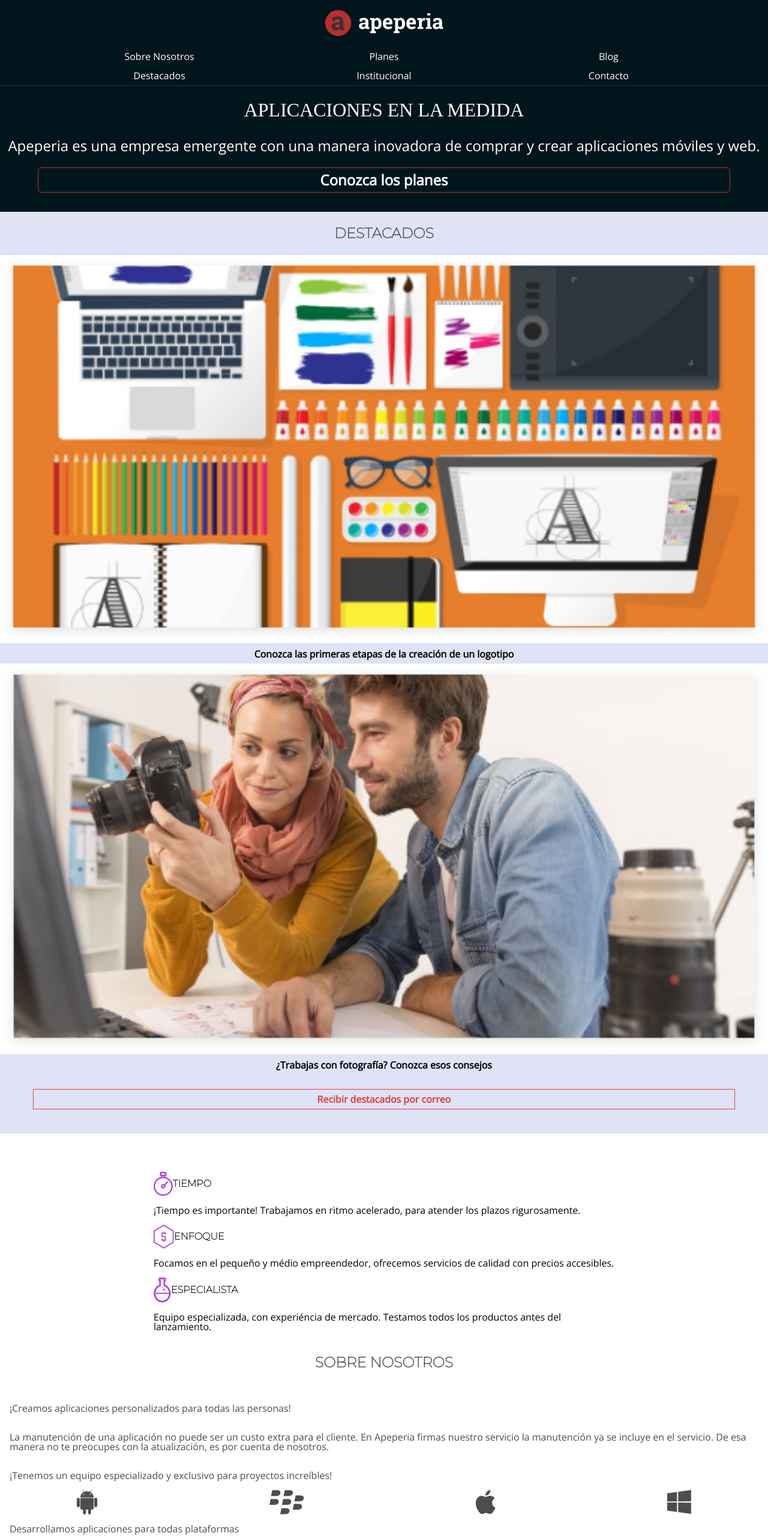
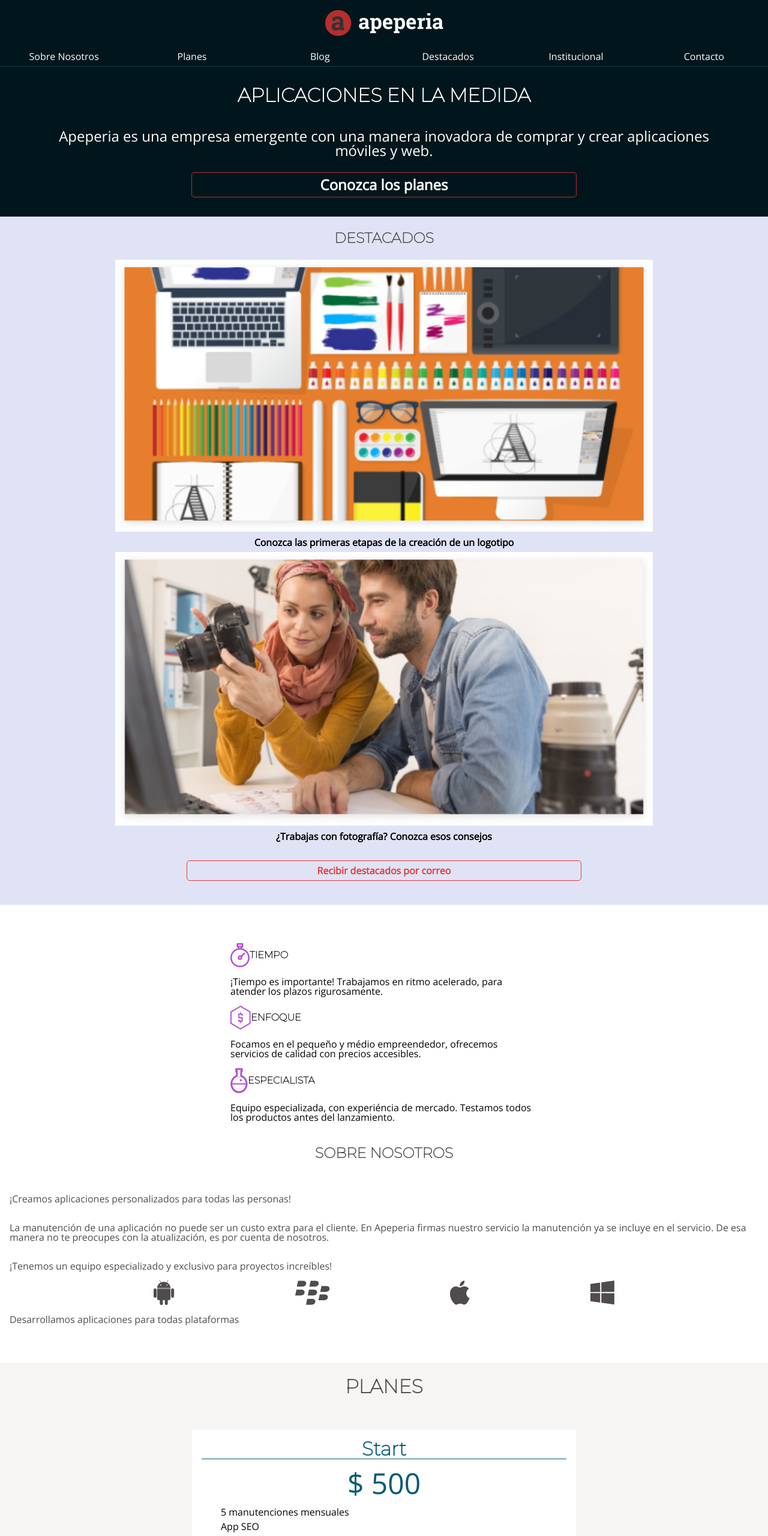
Before and after one commit to miguell29/apeperia-curso-de-alura, a plain HTML site: page index.html in a window 1280 px wide. Shown: the top 2560 px of the page at 60% size. Drawn offline with nearby package versions, Linux system fonts and the light colour scheme.

Commit message:
se completo los estilos css para pantallas de tablets

```diff
--- a/css/contacto.css
+++ b/css/contacto.css
@@ -14,9 +14,23 @@
     border-radius: 5px;
 }
 
+
+/****** PANTALLA PARA SMARTPHONES *******/
+
 @media all and (min-width:320px){
     .institucional img{
         width: 100%;
         padding: 2rem 0;
     }
 }
+
+
+/********* PANTALLA PARA TABLETS **********/
+@media all and (min-width:480px){
+    .contacto-boton{
+        width: 40%;
+    }
+    .institucional img{
+        width: 80%;
+    }
+}
--- a/css/destacados.css
+++ b/css/destacados.css
@@ -22,8 +22,13 @@ h2{
     font-weight: bold;
     font-size: 1rem;
     border: #E33B3B solid 1px;
+    border-radius: 5px;
 
 }
+
+
+/****** PANTALLA PARA SMARTPHONES *******/
+
 @media all and (min-width: 320px){
     .destacados figure{
         width: 100%;
@@ -37,3 +42,16 @@ h2{
         padding: 0.5rem;
     }
 }
+
+
+/********* PANTALLA PARA TABLETS **********/
+
+@media all and (min-width:480px){
+    .destacados figure{
+        width: 70%;
+        margin: 0 auto;
+    }
+    .destacados-boton{
+        width: 50%;
+    }
+}
--- a/css/footer.css
+++ b/css/footer.css
@@ -8,6 +8,7 @@ footer{
 }
 
 
+/****** PANTALLA PARA SMARTPHONES *******/
 
 @media all and (min-width:320px){
     footer ul{
@@ -28,3 +29,20 @@ footer{
         padding: 1rem;
     }
 }
+
+
+
+/********* PANTALLA PARA TABLETS **********/
+
+@media all and (min-width:480px){
+    footer{
+        padding: 2rem auto;
+    }
+    footer section{
+        width: 80%;
+        margin: 1rem auto 2rem auto;
+    }
+    footer ul{
+        flex-wrap: nowrap;
+    }
+}
--- a/css/fuentes.css
+++ b/css/fuentes.css
@@ -4,4 +4,5 @@ body{
 
 h1,h2,h3,h4{
     font-family: 'Montserrat';
+    font-weight: bold;
 }
--- a/css/menu.css
+++ b/css/menu.css
@@ -13,6 +13,8 @@
 }
 
 
+
+/****** PANTALLA PARA SMARTPHONES *******/
 
 
 
@@ -30,7 +32,6 @@
     h1{
         font-size: 2rem;
         margin: 1.5rem 0;
-        font-family: monserrat;
     }
     .menu p{
         font-size: 1.5rem;
@@ -45,3 +46,24 @@
         width: 90%;
     }
 }
+
+
+/********* PANTALLA PARA TABLETS **********/
+
+
+@media all and (min-width:480px){
+    .menu ul{
+        display: flex;
+        flex-wrap: nowrap;
+        justify-content: center;
+    }
+    .menu h1{
+        margin: 2rem;
+    }
+    .menu p{
+        width: 90%;
+    }
+    .menu-boton p{
+        width: 50%;
+    }
+}
--- a/css/planes.css
+++ b/css/planes.css
@@ -8,6 +8,7 @@
 }
 .planes h2 ,.planes h3{
     font-size: 2rem;
+    font-weight: bold;
 }
 .planes p{
     font-size: 3rem;
@@ -43,6 +44,9 @@
 }
 
 
+
+/****** PANTALLA PARA SMARTPHONES *******/
+
 @media all and (min-width:320px){
     .planes section{
         display: flex;
@@ -56,3 +60,11 @@
     }
 
 }
+
+/********* PANTALLA PARA TABLETS **********/
+
+@media all and (min-width:480px){
+    .planes article{
+        width: 50%;
+    }
+}
--- a/css/sobre-nosotros.css
+++ b/css/sobre-nosotros.css
@@ -24,6 +24,8 @@
 }
 
 
+/****** PANTALLA PARA SMARTPHONES *******/
+
 
 @media all and (min-width:320px){
     .sobre-nosotros-articulos{
@@ -32,7 +34,6 @@
         align-items: center;
     }
     .sobre-nosotros-articulo{
-
         width: 60%;
     }
     .sobre-nosotros-descripcion .imagen{
@@ -45,3 +46,15 @@
         margin: 0 auto;
     }
 }
+
+
+/********* PANTALLA PARA TABLETS **********/
+
+@media all and (min-width:480px){
+    .sobre-nosotros-articulo{
+        width: 40%;
+    }
+    .sobre-nosotros-descripcion .plataformas{
+        width: 60%;
+    }
+}
```
